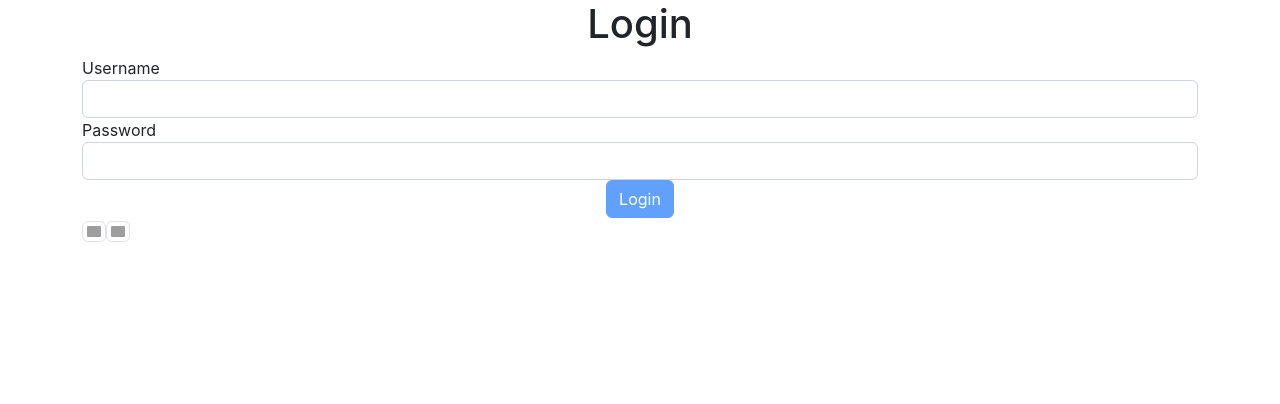
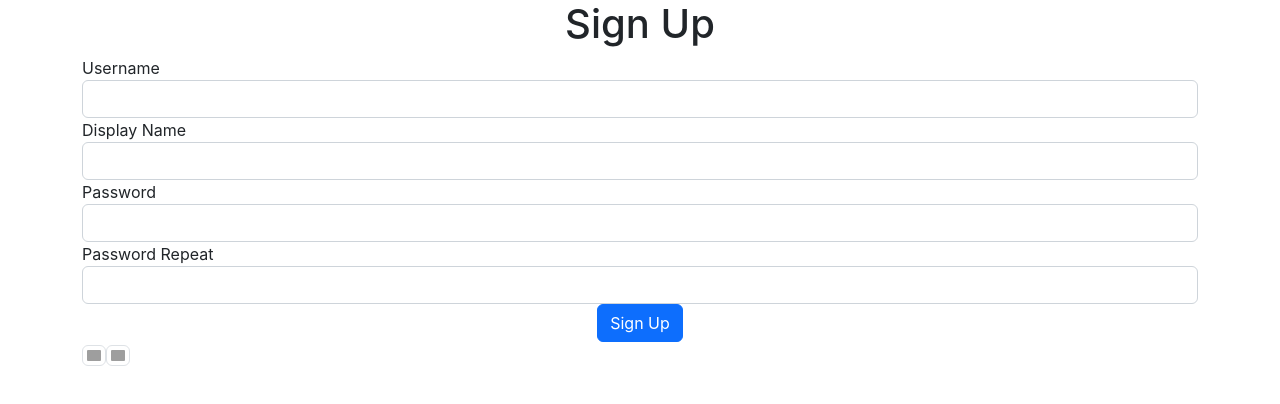
Before and after one commit to tolgaakat/hoaxify-frontend, a React (Create React App) app: page / in a window 1280 px wide. Shown: the top 404 px of the page. Built offline with nearby package versions, Linux system fonts and the light colour scheme; grey boxes are pictures that could not be loaded.

Commit message:
Bolum6_52 end

```diff
--- a/src/index.js
+++ b/src/index.js
@@ -7,12 +7,16 @@ import UserSignupPage from './pages/UserSignupPage';
 import LoginPage from './pages/LoginPage';
 import './i18n';
 import LanguageSelector from './components/LanguageSelector';
+import ApiProgress from './shared/ApiProgress';
 
 const root = ReactDOM.createRoot(document.getElementById('root'));
 root.render(
   <React.StrictMode>
     <div>
-      <LoginPage />
+      <ApiProgress>
+        <UserSignupPage />
+      </ApiProgress>
+
       <LanguageSelector /></div>
   </React.StrictMode>
 );
--- a/src/pages/LoginPage.js
+++ b/src/pages/LoginPage.js
@@ -2,7 +2,6 @@ import React, { Component } from 'react';
 import Input from '../components/input';
 import { withTranslation } from 'react-i18next'
 import { login } from '../api/apiCalls';
-import axios from 'axios';
 import ButtonWithProgress from '../components/ButtonWithProgress';
 
 class LoginPage extends Component {
@@ -10,27 +9,10 @@ class LoginPage extends Component {
     state = {
         username: null,
         password: null,
-        error: null,
-        pendingApiCall: false
+        error: null
     };
 
-    componentDidMount() { // lifecycle: component ekrana konulduğunda tetiklenir
-        axios.interceptors.request.use((request) => {
-            this.setState({ pendingApiCall: true })
-            return request;  // axios'un isteğe devam edebilmesi için
 
-        });
-
-        axios.interceptors.response.use(
-            response => {
-                this.setState({ pendingApiCall: false })
-                return response;
-            },
-            error => {
-                this.setState({ pendingApiCall: false })
-                throw error;
-            })
-    }
 
     onChange = event => {
         const { name, value } = event.target;
@@ -67,9 +49,9 @@ class LoginPage extends Component {
     }
 
     render() {
-        const { t } = this.props;
+        const { t, pendingApiCall } = this.props;
 
-        const { username, password, error, pendingApiCall } = this.state;
+        const { username, password, error } = this.state;
 
         const buttonEnabled = username && password;
 
--- a/src/pages/UserSignupPage.js
+++ b/src/pages/UserSignupPage.js
@@ -13,7 +13,6 @@ class UserSignupPage extends React.Component {
         displayName: null,
         password: null,
         passwordRepeat: null,
-        pendingApiCall: null,
         errors: {}
     }
 
@@ -54,8 +53,6 @@ class UserSignupPage extends React.Component {
             password
         }
 
-        this.setState({ pendingApiCall: true });
-
         try {
             const response = await signup(body);
         }
@@ -66,17 +63,7 @@ class UserSignupPage extends React.Component {
             }
         }
 
-        this.setState({ pendingApiCall: false });
 
-        /*
-             signup(body)
-                 .then(response => {
-                     this.setState({ pendingApiCall: false });
-                 })
-                 .catch(error => {
-                     this.setState({ pendingApiCall: false });
-                 })
-         */
 
     }
 
@@ -85,8 +72,8 @@ class UserSignupPage extends React.Component {
 
     render() {
 
-        const { t } = this.props;
-        const { pendingApiCall, errors } = this.state;
+        const { t, pendingApiCall } = this.props;
+        const { errors } = this.state;
         const { username, displayName, password, passwordRepeat } = errors;
 
 
--- /dev/null
+++ b/src/shared/ApiProgress.js
@@ -0,0 +1,39 @@
+import React, { Component } from 'react'
+import axios from 'axios';
+
+class ApiProgress extends Component {
+
+    state = {
+        pendingApiCall: false
+    }
+
+    componentDidMount() { // lifecycle: component ekrana konulduğunda tetiklenir
+        axios.interceptors.request.use((request) => {
+            this.setState({ pendingApiCall: true })
+            return request;  // axios'un isteğe devam edebilmesi için
+
+        });
+
+        axios.interceptors.response.use(
+            response => {
+                this.setState({ pendingApiCall: false })
+                return response;
+            },
+            error => {
+                this.setState({ pendingApiCall: false })
+                throw error;
+            })
+    }
+
+    render() {
+        const { pendingApiCall } = this.state;
+        return (
+            <div>{React.cloneElement(this.props.children, {
+                pendingApiCall
+            })}</div>
+        )
+    }
+}
+
+
+export default ApiProgress;
```
